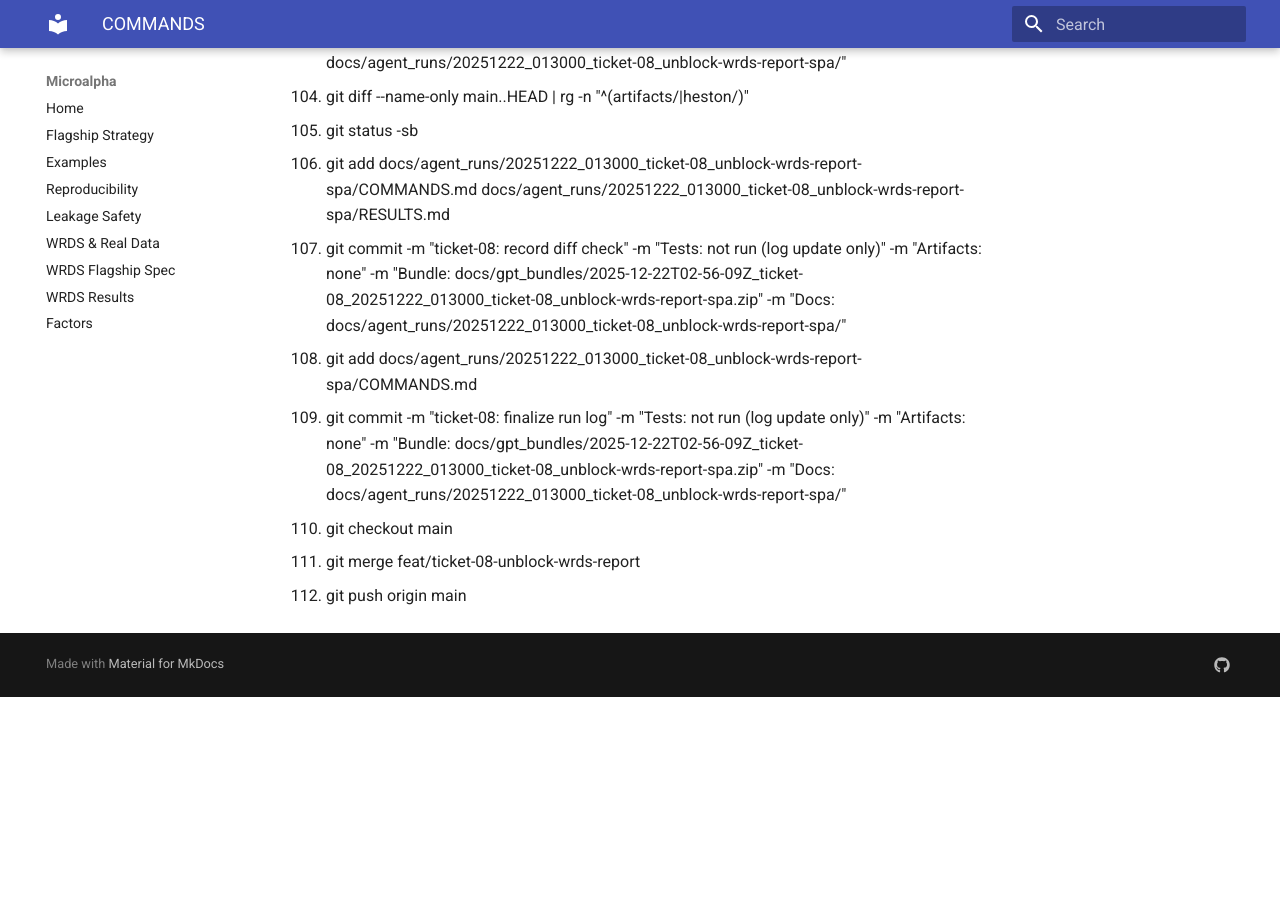
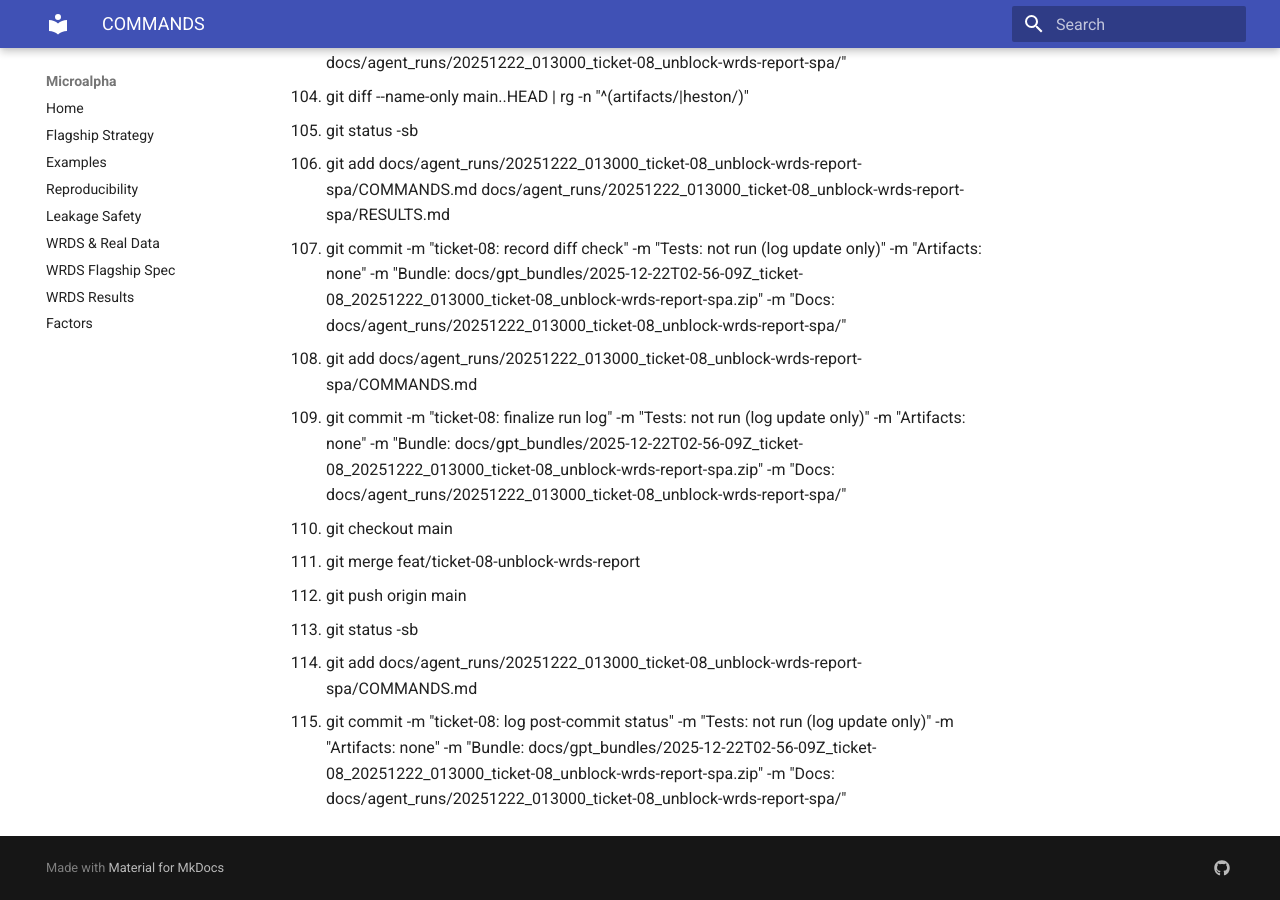
Before and after one commit to MateoBodon/microalpha, an MkDocs documentation site: the page built from docs/agent_runs/20251222_013000_ticket-08_unblock-wrds-report-spa/COMMANDS.md, in a window 1280 px wide and 900 px high, scrolled down 4570 px. Built offline with MkDocs 1.6.1 and Material for MkDocs 9.7.7, drawn with Linux system fonts in a browser that asks for light colours; before the commit the page ends 5267 px from its top, so only the background shows below that.

Commit message:
ticket-08: log post-commit status
Tests: not run (log update only)

Artifacts: none

Bundle: docs/gpt_bundles/2025-12-22T02-56-09Z_ticket-08_20251222_013000_ticket-08_unblock-wrds-report-spa.zip

Docs: docs/agent_runs/20251222_013000_ticket-08_unblock-wrds-report-spa/

```diff
--- a/docs/agent_runs/20251222_013000_ticket-08_unblock-wrds-report-spa/COMMANDS.md
+++ b/docs/agent_runs/20251222_013000_ticket-08_unblock-wrds-report-spa/COMMANDS.md
@@ -112,3 +112,6 @@ Web research: disabled
 110. git checkout main
 111. git merge feat/ticket-08-unblock-wrds-report
 112. git push origin main
+113. git status -sb
+114. git add docs/agent_runs/20251222_013000_ticket-08_unblock-wrds-report-spa/COMMANDS.md
+115. git commit -m "ticket-08: log post-commit status" -m "Tests: not run (log update only)" -m "Artifacts: none" -m "Bundle: docs/gpt_bundles/2025-12-22T02-56-09Z_ticket-08_20251222_013000_ticket-08_unblock-wrds-report-spa.zip" -m "Docs: docs/agent_runs/20251222_013000_ticket-08_unblock-wrds-report-spa/"
```
